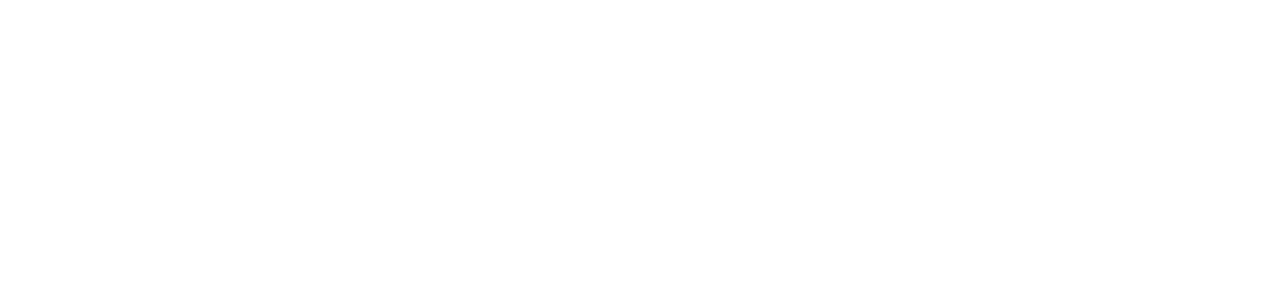
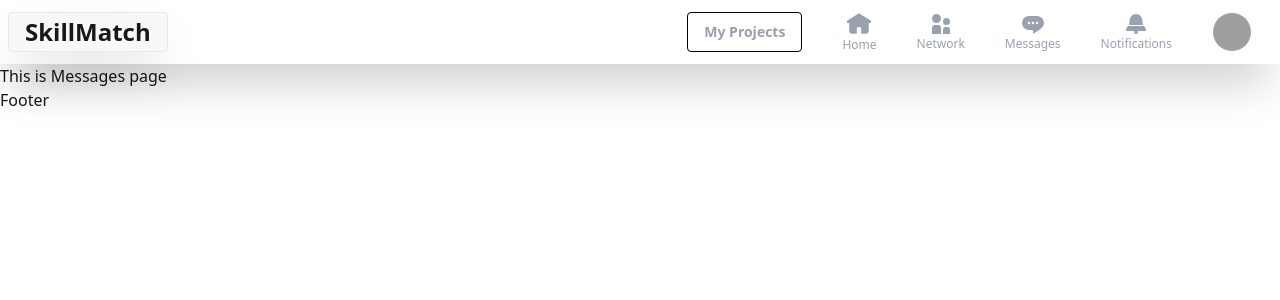
Before and after one commit to Swapnasruthi/skill-match, a React (Vite) app in the folder front-end/: page /home/messages in a window 1280 px wide. Before the commit this address had no page. Shown: the top 300 px of the page. Built offline with nearby package versions, Linux system fonts and the light colour scheme; grey boxes are pictures that could not be loaded.

Commit message:
new changes

```diff
--- a/front-end/src/App.jsx
+++ b/front-end/src/App.jsx
@@ -2,17 +2,30 @@
 import Feed from "./components/Feed";
 import Login from "./components/Login";
 import Body from "./components/Body";
+import Network from "./components/Network";
+import Messages from "./components/Messages";
+import Notifications from "./components/Notifications";
+import Profile from "./components/Profile";
+import Settings from "./components/Settings";
+import About from "./components/About";
 
 const App = () => {
   return (
     <div>
         <BrowserRouter basename="/">
             <Routes>
-                <Route path="/" element={<Body/>}>
-                    <Route path="/login" element={<Login/>}/>
-                    <Route path="/" element={<Feed/>}/>
-                </Route>
-            </Routes>
+                <Route path="/" element={<About/>}/>
+
+                <Route path="/home" element={<Body/>}>
+                    <Route path="/home" element={<Feed/>}/>
+                    <Route path="network" element={<Network/>}/>
+                    <Route path="messages" element={<Messages/>}/>
+                    <Route path="notifications" element={<Notifications/>}/>
+                    <Route path="profile" element={<Profile/>}/>
+                    <Route path="settings" element={<Settings/>}/>
+                    </Route>
+              </Routes>
+
 
 
         </BrowserRouter>
--- /dev/null
+++ b/front-end/src/components/About.jsx
@@ -0,0 +1,7 @@
+import {Link} from "react-router-dom";
+const About=()=>{
+    return <div>
+        <Link to="/Home">Login</Link>
+    </div>
+}
+export default About;
--- a/front-end/src/components/Body.jsx
+++ b/front-end/src/components/Body.jsx
@@ -1,5 +1,5 @@
 import { Outlet } from "react-router-dom";
-import Header from "./header";
+import Header from "./Header";
 import Footer from "./Footer";
 const Body = () => {
   return (
--- a/front-end/src/components/Header.jsx
+++ b/front-end/src/components/Header.jsx
@@ -1,4 +1,4 @@
-
+import {Link} from "react-router-dom";
 const Header = () => {
   return (
     <div>
@@ -14,39 +14,39 @@
             </div>
 
             {/* home logo */}
-            <div className="mx-5 flex flex-col justify-center items-center">
-              <svg className="text-gray-400 hover:text-gray-100" xmlns="http://www.w3.org/2000/svg" viewBox="0 0 24 24" data-supported-dps="24x24" fill="currentColor" class="mercado-match" width="26" height="26" focusable="false">
+            <div className="mx-5 flex flex-col justify-center items-center hover:cursor-pointer">
+              <svg className="fill-gray-400 hover:fill-gray-100 mercado-match" xmlns="http://www.w3.org/2000/svg" viewBox="0 0 24 24" data-supported-dps="24x24" fill="currentColor" width="26" height="26" focusable="false">
               <path d="M23 9v2h-2v7a3 3 0 01-3 3h-4v-6h-4v6H6a3 3 0 01-3-3v-7H1V9l11-7z"></path>
               </svg>
-              <p className="text-xs text-gray-400 hover:text-gray-100"> Home </p>
+              <Link className="text-xs text-gray-400 hover:text-gray-100 hover:cursor-pointer" to="/home"> Home </Link>
             </div>
 
              {/* Network */}
-             <div className="mx-5 flex flex-col justify-center items-center">
-             <svg className="text-gray-400 hover:text-gray-100" xmlns="http://www.w3.org/2000/svg" viewBox="0 0 24 24" data-supported-dps="24x24" fill="currentColor" class="mercado-match" width="24" height="24" focusable="false">
+             <div className="mx-5 flex flex-col justify-center items-center hover:cursor-pointer">
+             <svg className="text-gray-400 hover:text-gray-100 mercado-match" xmlns="http://www.w3.org/2000/svg" viewBox="0 0 24 24" data-supported-dps="24x24" fill="currentColor" width="24" height="24" focusable="false">
               <path d="M12 16v6H3v-6a3 3 0 013-3h3a3 3 0 013 3zm5.5-3A3.5 3.5 0 1014 9.5a3.5 3.5 0 003.5 3.5zm1 2h-2a2.5 2.5 0 00-2.5 2.5V22h7v-4.5a2.5 2.5 0 00-2.5-2.5zM7.5 2A4.5 4.5 0 1012 6.5 4.49 4.49 0 007.5 2z"></path>
             </svg>
-              <p className="text-xs text-gray-400 hover:text-gray-100"> Network </p>
+              <Link  className="text-xs text-gray-400 hover:text-gray-100" to="/home/network">Network </Link>
             </div>
 
              {/* Messages */}
-             <div className="mx-5 flex flex-col justify-center items-center">
-             <svg className="text-gray-400 hover:text-gray-100" xmlns="http://www.w3.org/2000/svg" viewBox="0 0 24 24" data-supported-dps="24x24" fill="currentColor" class="mercado-match" width="24" height="24" focusable="false">
+             <div className="mx-5 flex flex-col justify-center items-center hover:cursor-pointer">
+             <svg className="text-gray-400 hover:text-gray-100 mercado-match" xmlns="http://www.w3.org/2000/svg" viewBox="0 0 24 24" data-supported-dps="24x24" fill="currentColor" width="24" height="24" focusable="false">
             <path d="M16 4H8a7 7 0 000 14h4v4l8.16-5.39A6.78 6.78 0 0023 11a7 7 0 00-7-7zm-8 8.25A1.25 1.25 0 119.25 11 1.25 1.25 0 018 12.25zm4 0A1.25 1.25 0 1113.25 11 1.25 1.25 0 0112 12.25zm4 0A1.25 1.25 0 1117.25 11 1.25 1.25 0 0116 12.25z"></path>
           </svg>
-              <p className="text-xs text-gray-400 hover:text-gray-100"> Messages </p>
+              <Link className="text-xs text-gray-400 hover:text-gray-100" to="/home/messages"> Messages </Link>
             </div>
 
              {/* Notifications */}
-             <div className="mx-5 flex flex-col justify-center items-center">
-             <svg className="text-gray-400 hover:text-gray-100" xmlns="http://www.w3.org/2000/svg" viewBox="0 0 24 24" data-supported-dps="24x24" fill="currentColor" class="mercado-match" width="24" height="24" focusable="false">
+             <div className="mx-5 flex flex-col justify-center items-center hover:cursor-pointer">
+             <svg className="text-gray-400 hover:text-gray-100 mercado-match" xmlns="http://www.w3.org/2000/svg" viewBox="0 0 24 24" data-supported-dps="24x24" fill="currentColor" width="24" height="24" focusable="false">
               <path d="M22 19h-8.28a2 2 0 11-3.44 0H2v-1a4.52 4.52 0 011.17-2.83l1-1.17h15.7l1 1.17A4.42 4.42 0 0122 18zM18.21 7.44A6.27 6.27 0 0012 2a6.27 6.27 0 00-6.21 5.44L5 13h14z"></path>
             </svg>
-              <p className="text-xs text-gray-400 hover:text-gray-100"> Notifications </p>
+              <Link className="text-xs text-gray-400 hover:text-gray-100" to="/home/notifications"> Notifications </Link>
             </div>
 
 
-            <div className="dropdown dropdown-end mx-5">
+            <div className="dropdown dropdown-end mx-5 hover:cursor-pointer">
               <div tabIndex={0} role="button" className="btn btn-ghost btn-circle avatar">
                 <div className="w-10 rounded-full">
                   <img
@@ -58,12 +58,12 @@
                 tabIndex={0}
                 className="menu menu-sm dropdown-content bg-base-100 rounded-box z-1 mt-3 w-52 p-2 shadow">
                 <li>
-                  <a className="justify-between">
+                  <Link className="justify-between" to="/home/profile">
                     Profile
                     <span className="badge">New</span>
-                  </a>
+                  </Link>
                 </li>
-                <li><a>Settings</a></li>
+                <li><Link to="/home/settings">Settings</Link></li>
                 <li><a>Logout</a></li>
               </ul>
             </div>
--- /dev/null
+++ b/front-end/src/components/Messages.jsx
@@ -0,0 +1,6 @@
+const Messages=()=>{
+    return <div>
+        <h1>This is Messages page</h1>
+    </div>
+}
+export default Messages;
--- /dev/null
+++ b/front-end/src/components/Network.jsx
@@ -0,0 +1,6 @@
+const Network=()=>{
+    return <div>
+        <h1>Network page</h1>
+    </div>
+}
+export default Network;
--- /dev/null
+++ b/front-end/src/components/Notifications.jsx
@@ -0,0 +1,6 @@
+const Notifications=()=>{
+    return <div>
+        <h1>This is notifications page</h1>
+    </div>
+}
+export default Notifications;
--- /dev/null
+++ b/front-end/src/components/Profile.jsx
@@ -0,0 +1,6 @@
+const Profile=()=>{
+    return <div>
+        <h1>This is your profile</h1>
+    </div>
+}
+export default Profile;
--- /dev/null
+++ b/front-end/src/components/Settings.jsx
@@ -0,0 +1,6 @@
+const Settings=()=>{
+    return <div>
+        <h1>Settings page</h1>
+    </div>
+}
+export default Settings;
```
